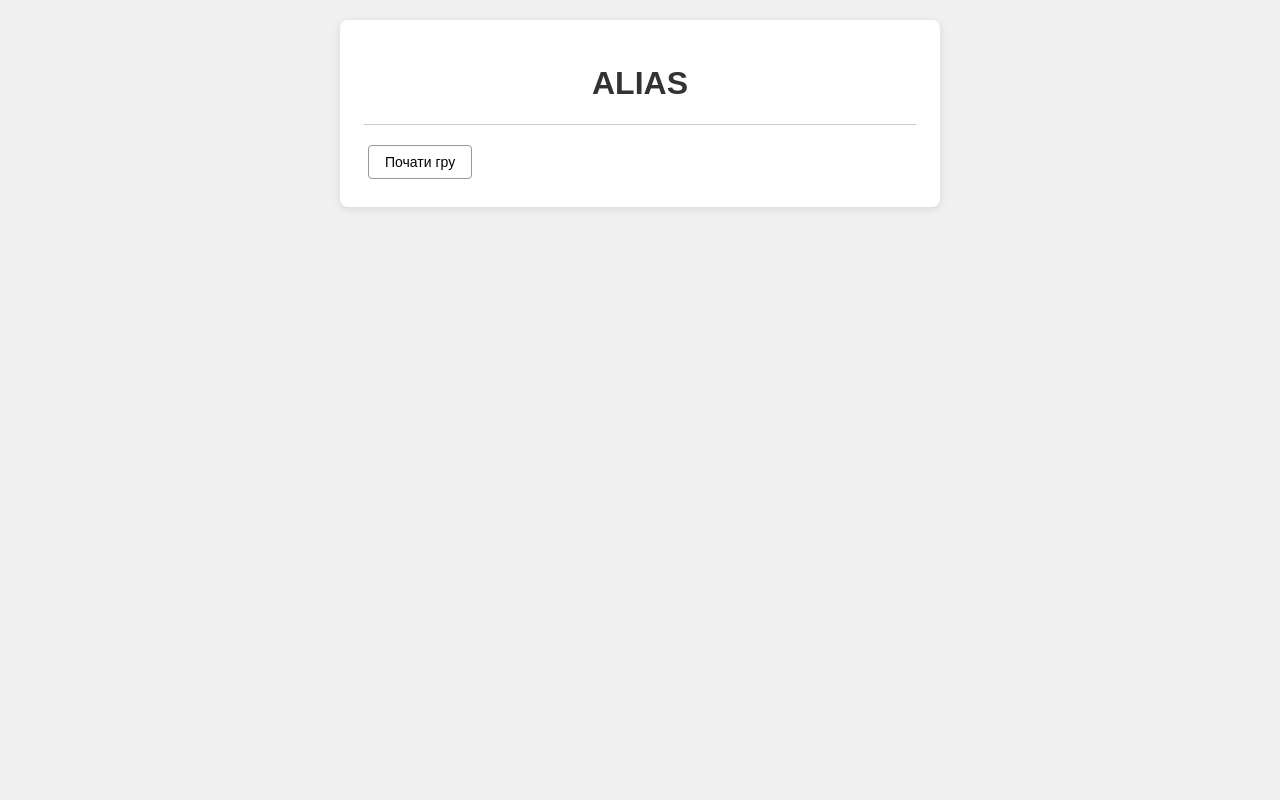
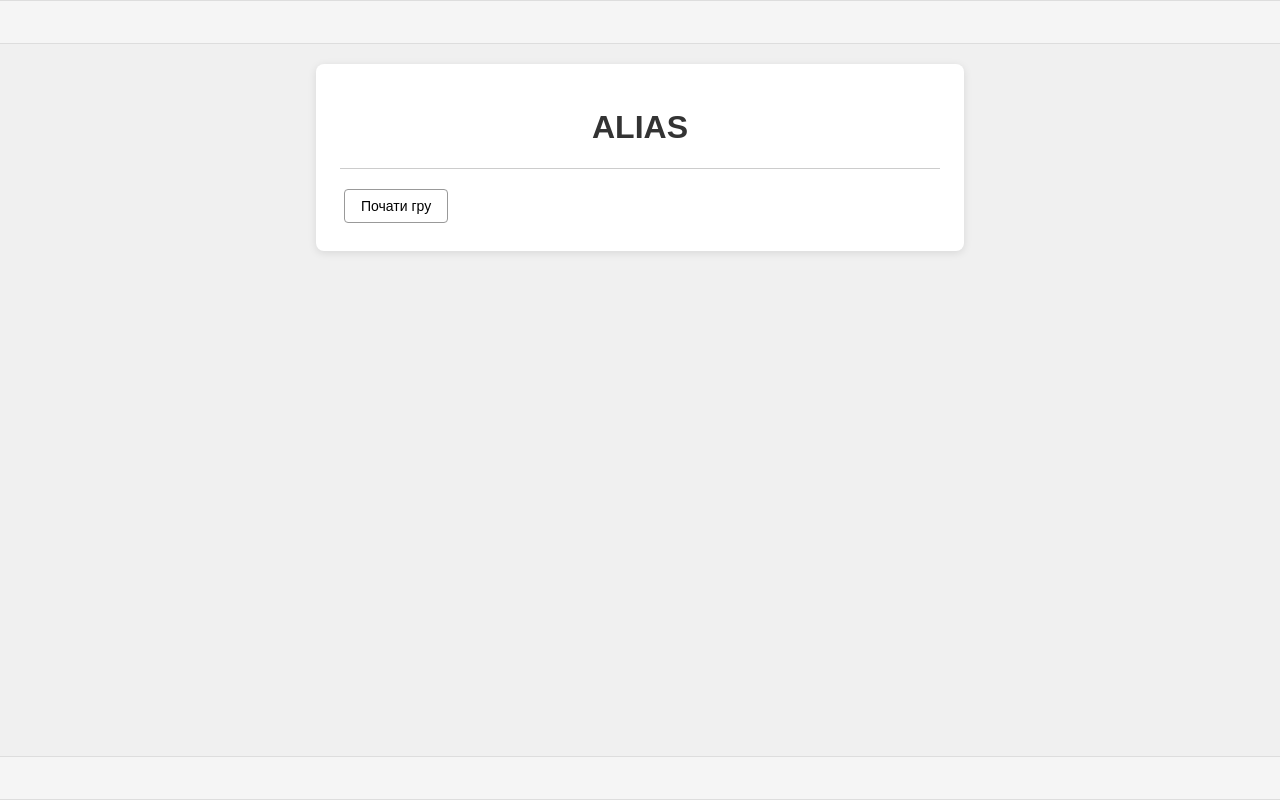
Before and after one commit to k0dekk/alias-game, a website built with Vite: page index.html in a window 1280 px wide. Built offline with nearby package versions, Linux system fonts and the light colour scheme.

Commit message:
add header & footer
made a simple design and fixed the top/bottom location

```diff
--- a/index.html
+++ b/index.html
@@ -7,7 +7,16 @@
   <title>Alias</title>
 </head>
 <body>
-  <div id="app"></div>
+  <header class="app-header">
+    <div class="header-inner">
+    </div>
+  </header>
+
+  <main class="app-main">
+    <div id="app"></div>
+  </main>
+
+  <footer class="app-footer"></footer>
   <script type="module" src="/main.js"></script>
 </body>
 </html>
--- /dev/null
+++ b/styles/headerFooter.css
@@ -0,0 +1,32 @@
+#app {
+  background: #fff;
+  padding: 24px;
+  border-radius: 8px;
+  box-shadow: 0 2px 8px rgba(0,0,0,0.1);
+  width: 100%;
+  max-width: 600px;
+  margin: 20px auto;
+}
+
+.app-header,
+.app-footer {
+  background: #f5f5f5;
+  border-top: 1px solid #ddd;
+  border-bottom: 1px solid #ddd;
+  min-height: 42px;
+}
+
+.header-inner {
+  max-width: 1200px;
+  margin: 0 auto;
+  min-height: 42px;
+  padding: 0 16px;
+  display: flex;
+  align-items: center;
+  justify-content: flex-end;
+}
+
+.app-main {
+  flex: 1;
+  width: 100%;
+}
--- a/styles/main.css
+++ b/styles/main.css
@@ -1,11 +1,13 @@
 @import "../styles/modalWindow.css";
+@import "../styles/headerFooter.css";
 
 body {
   font-family: Arial, sans-serif;
-  max-width: 600px;
-  margin: 0 auto;
-  padding: 20px;
+  margin: 0;
   background-color: #f0f0f0;
+  min-height: 100vh;
+  display: flex;
+  flex-direction: column;
 }
 
 h1 {
@@ -80,4 +82,7 @@ hr {
   padding: 24px;
   border-radius: 8px;
   box-shadow: 0 2px 8px rgba(0,0,0,0.1);
+  width: 100%;
+  max-width: 600px;
+  margin: 20px auto;
 }
```
